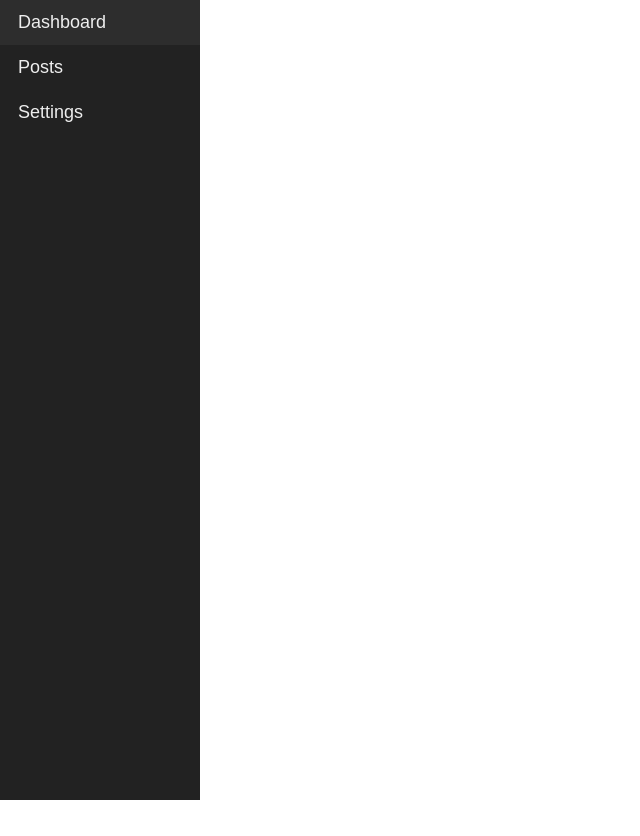
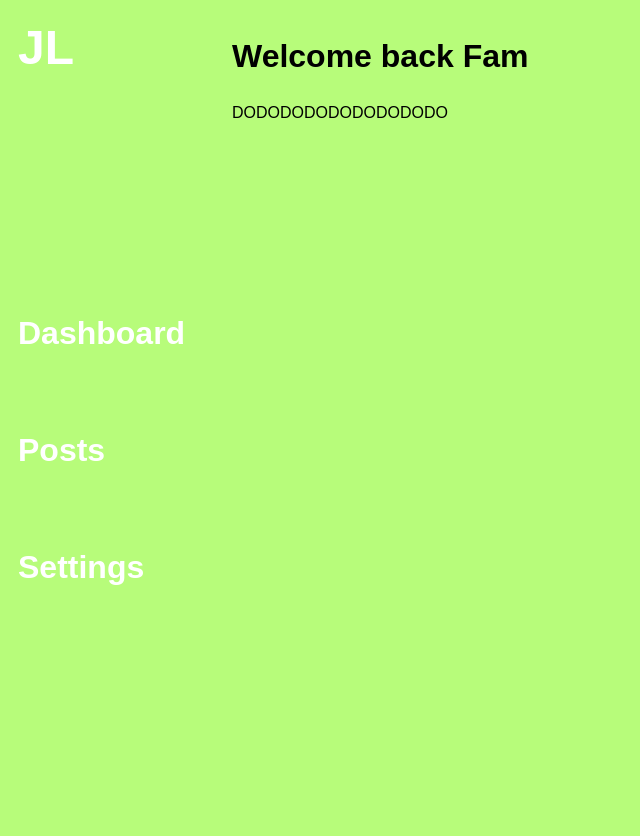
Before and after one commit to JLonsako/JLonsako.github.io, a website with bundled scripts: page frontend/index.html in a window 1280 px wide. Shown: the whole page, without its empty margins (0-640 px from the left). After the commit the page ends 800 px from the top, so only its background shows below. Built offline with nearby package versions, Linux system fonts and the light colour scheme.

Commit message:
A lil more styling + finished tutorial

```diff
--- a/frontend/index.html
+++ b/frontend/index.html
@@ -9,6 +9,7 @@
 
 <body>
     <nav class="nav">
+      <a href="/" class="logo">JL</a>
       <a href="/" class="nav__link" data-link>Dashboard</a>
       <a href="/posts" class="nav__link" data-link>Posts</a>
       <a href="/settings" class="nav__link" data-link>Settings</a>
--- a/frontend/static/css/index.css
+++ b/frontend/static/css/index.css
@@ -2,7 +2,16 @@ body {
     --nav-width: 200px;
     margin: 0 0 0 var(--nav-width);
     font-family: 'Quicksand', sans-serif;
-    font-size: 18px;
+    font-size: 1rem;
+    background: #b7fc7a;
+}
+.logo {
+  display: block;
+  padding: 20px 18px 200px 18px;
+  text-decoration: none;
+  color: #ffffff;
+  font-weight: 700;
+  font-size: 3rem;
 }
 
 .nav {
@@ -11,19 +20,20 @@ body {
     left: 0;
     width: var(--nav-width);
     height: 100vh;
-    background: #222222;
+    background: #b7fc7a;
 }
 
 .nav__link {
     display: block;
-    padding: 12px 18px;
+    padding: 40px 18px;
     text-decoration: none;
-    color: #eeeeee;
-    font-weight: 500;
+    color: #ffffff;
+    font-weight: 700;
+    font-size: 2rem;
 }
 
 .nav__link:hover {
-    background: rgba(255, 255, 255, 0.05);
+    color: rgba(100, 100, 50, 0.9);
 }
 
 #app {
@@ -35,3 +45,7 @@ body {
 a {
     color: #009579;
 }
+
+h1 {
+  color: #000000;
+}
--- a/frontend/static/js/index.js
+++ b/frontend/static/js/index.js
@@ -1,5 +1,6 @@
 import Dashboard from "./views/Dashboard.js";
 import Posts from "./views/Posts.js";
+import PostView from "./views/PostView.js";
 import Settings from "./views/Settings.js";
 
 const pathToRegex = path => new RegExp("^" + path.replace(/\//g, "\\/").replace(/:\w+/g, "(.+)") + "$");
@@ -22,7 +23,7 @@ const router = async () => {
   const routes = [
     { path: "/", view: Dashboard },
     { path: "/posts", view: Posts },
-    { path: "/posts/:id", view: Posts },
+    { path: "/posts/:id", view: PostView },
     { path: "/settings", view: Settings },
 
   ];
@@ -39,7 +40,7 @@ const router = async () => {
   if(!match){
     match = {
       route: routes[0],
-      isMatch: true
+      result: [location.pathname]
     }
   }
 
--- a/frontend/static/js/views/AbstractView.js
+++ b/frontend/static/js/views/AbstractView.js
@@ -1,7 +1,6 @@
 export default class {
   constructor(params) {
     this.params = params;
-    console.log(this.params);
   }
 
   setTitle(title) {
--- /dev/null
+++ b/frontend/static/js/views/PostView.js
@@ -0,0 +1,18 @@
+import AbstractView from "./AbstractView.js";
+
+export default class extends AbstractView{
+  constructor(params){
+    super(params);
+    this.setTitle("Viewing Post");
+  }
+
+  async getHtml(){
+    return `
+      <h1>Posts </h1>
+      <p>
+        This is the posts page baby.
+      </p>
+
+    `;
+  }
+}
```
